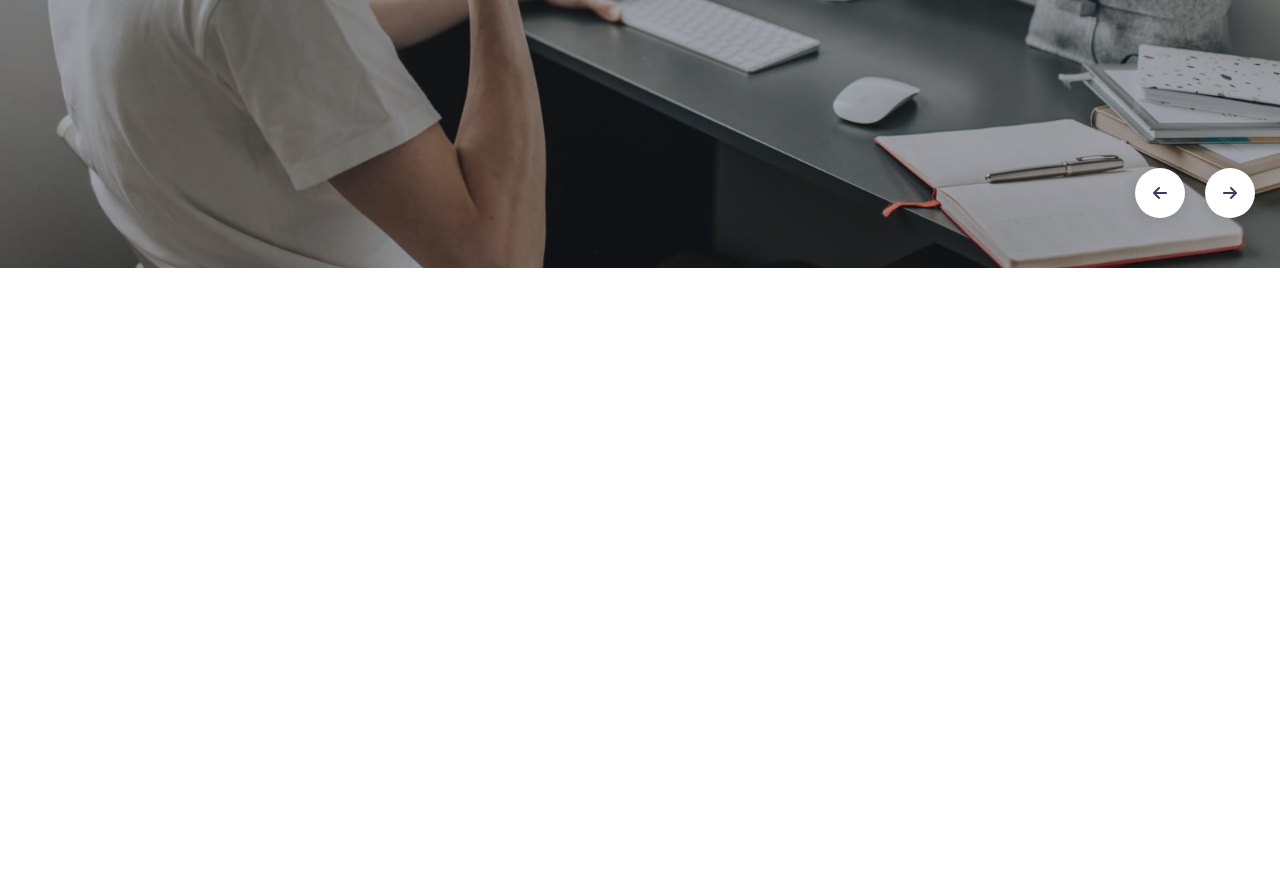
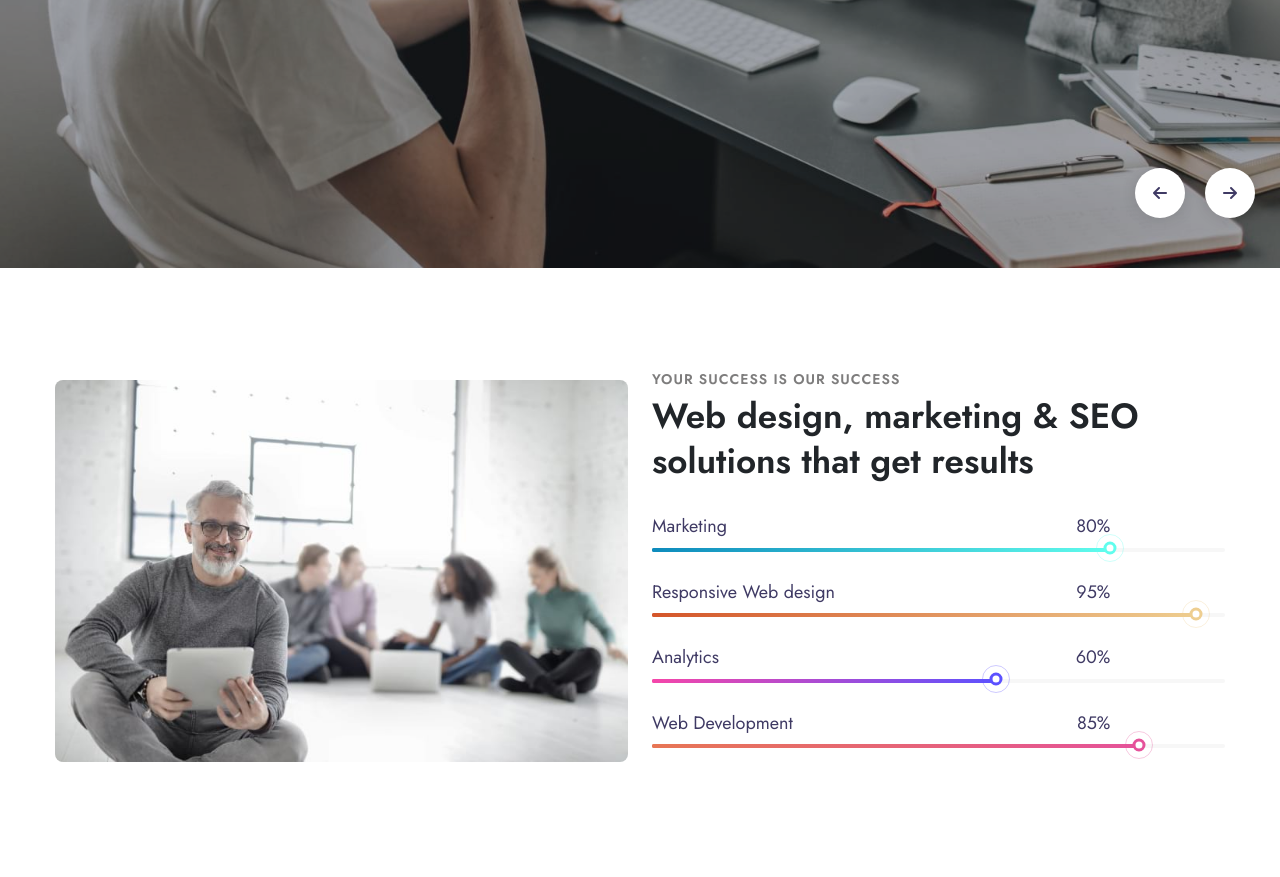
Before and after one commit to ducanhRabbit/bc28_capstone-1, a plain HTML site: page index.html in a window 1280 px wide. Shown: the part 532-1409 px from the top of the page. Before the commit the page ends 1300 px from the top, so only its background shows below. Drawn offline with nearby package versions, Linux system fonts and the light colour scheme.

Commit message:
Hoan thanh Progress

```diff
--- a/css/style.css
+++ b/css/style.css
@@ -350,6 +350,130 @@ header {}
 /* Services  */
 /* Gallery  */
 /* Progress  */
+.title-small {
+    font-size: 14px;
+    font-weight: 600;
+    text-transform: uppercase;
+    line-height: 30px;
+    letter-spacing: 1px;
+    color: #7e7d7d;
+    display: block;
+}
+
+.title-big {
+    font-size: 35px;
+    line-height: 45px;
+    font-weight: 700;
+}
+
+.progress-info {
+    margin-bottom: 30px;
+    text-align: left;
+    position: relative;
+}
+
+.progress-tittle {
+    font-size: 18px;
+    color: var(--heading-color);
+    margin-bottom: 10px;
+    font-weight: 400;
+    display: grid;
+    grid-template-columns: 1fr auto;
+    width: 80%;
+}
+
+.progress__item {
+    display: flex;
+    height: 4px;
+    overflow: hidden;
+    font-size: 0.75rem;
+    background-color: var(--bg-grey);
+    border-radius: 0.25rem;
+}
+
+.gradient-1 {
+    color: #61fded;
+    background-color: #0d8abc;
+    background-image: linear-gradient(-224deg, #0d8abc, #61fded);
+}
+
+.gradient-2 {
+    color: #eece90;
+    background-color: #d45529;
+    background-image: linear-gradient(-224deg, #d45529, #eece90);
+}
+
+.gradient-3 {
+    color: #5c51ff;
+    background-color: #f646a9;
+    background-image: linear-gradient(-224deg, #f646a9, #5c51ff);
+}
+
+.gradient-4 {
+    color: #e5529a;
+    background-color: #e77654;
+    background-image: linear-gradient(-224deg, #e77654, #e5529a);
+}
+
+ .progress-bar::before{
+    content: "";
+    height: 28px;
+    width: 28px;
+    border: 1px solid;
+    opacity: .3;
+}
+
+.progress-bar::after{
+    content: "";
+    height: 13px;
+    width: 13px;
+    border: 3px solid;
+    background-color: var(--bg-color);
+}
+
+.progress-bar-1::before,.progress-bar-1::after{
+    position: absolute;
+    right: 20%;
+    top: 90%;
+    border-radius: 50%;
+    transform: translate(50%, -50%)
+}
+
+.progress-bar-2::before,.progress-bar-2::after{
+    position: absolute;
+    right: 5%;
+    top: 90%;
+    border-radius: 50%;
+    transform: translate(50%, -50%)
+}
+
+.progress-bar-3::before,.progress-bar-3::after{
+    position: absolute;
+    right: 40%;
+    top: 90%;
+    border-radius: 50%;
+    transform: translate(50%, -50%)
+}
+
+.progress-bar-4::before,.progress-bar-4::after{
+    position: absolute;
+    right: 15%;
+    top: 90%;
+    border-radius: 50%;
+    transform: translate(50%, -50%)
+}
+
+
+
+
+
+
+
+
+
+
+
+
 /* Feedback  */
 /* News  */
 /* Contact  */
--- a/index.html
+++ b/index.html
@@ -181,6 +181,47 @@
 
     <!-- Progress -->
     <section class="progres">
+        <div class="midd-w3 py-5">
+            <div class="container py-lg-5 py-md-4 py-2 HomePageProgress">
+            <div class="row align-items-center">
+                <div class="col-lg-6" >
+                    <img src="./img/about.jpg" alt="" class="radius-image img-fluid" style="border-radius: 8px">
+                </div>
+                <div class="col-lg-6 mt-lg-0 mt-md-5 mt-4">
+                    <span class="title-small">Your success is our success</span>
+                    <h3 class="title-big mb-4 pb-lg-2">Web design, marketing & SEO solutions that get results</h3>
+                    <div class="progress-info">
+                        <h6 class="progress-tittle">Marketing <span>80%</span></h6>
+                        <div class="progress__item">
+                            <div class="progress-bar progress-bar-1 gradient-1 " role="progressbar" style="width: 80%" aria-valuenow="80" aria-valuemin="0" aria-valuemax="100">
+                            </div>
+                        </div>
+                    </div>
+                    <div class="progress-info">
+                        <h6 class="progress-tittle">Responsive Web design <span>95%</span></h6>
+                        <div class="progress__item">
+                            <div class="progress-bar progress-bar-2 gradient-2" role="progressbar" style="width: 95%" aria-valuenow="95" aria-valuemin="0" aria-valuemax="100">
+                            </div>
+                        </div>
+                    </div>
+                    <div class="progress-info">
+                        <h6 class="progress-tittle">Analytics <span>60%</span></h6>
+                        <div class="progress__item">
+                            <div class="progress-bar progress-bar-3 gradient-3" role="progressbar" style="width: 60%" aria-valuenow="60" aria-valuemin="0" aria-valuemax="100">
+                            </div>
+                        </div>
+                    </div>
+                    <div class="progress-info">
+                        <h6 class="progress-tittle">Web Development <span>85%</span></h6>
+                        <div class="progress__item">
+                            <div class="progress-bar progress-bar-4 gradient-4 barbar" role="progressbar" style="width: 85%" aria-valuenow="85" aria-valuemin="0" aria-valuemax="100">
+                            </div>
+                        </div>
+                    </div>
+                </div>
+            </div>
+            </div>
+        </div>
 
     </section>
 
```
